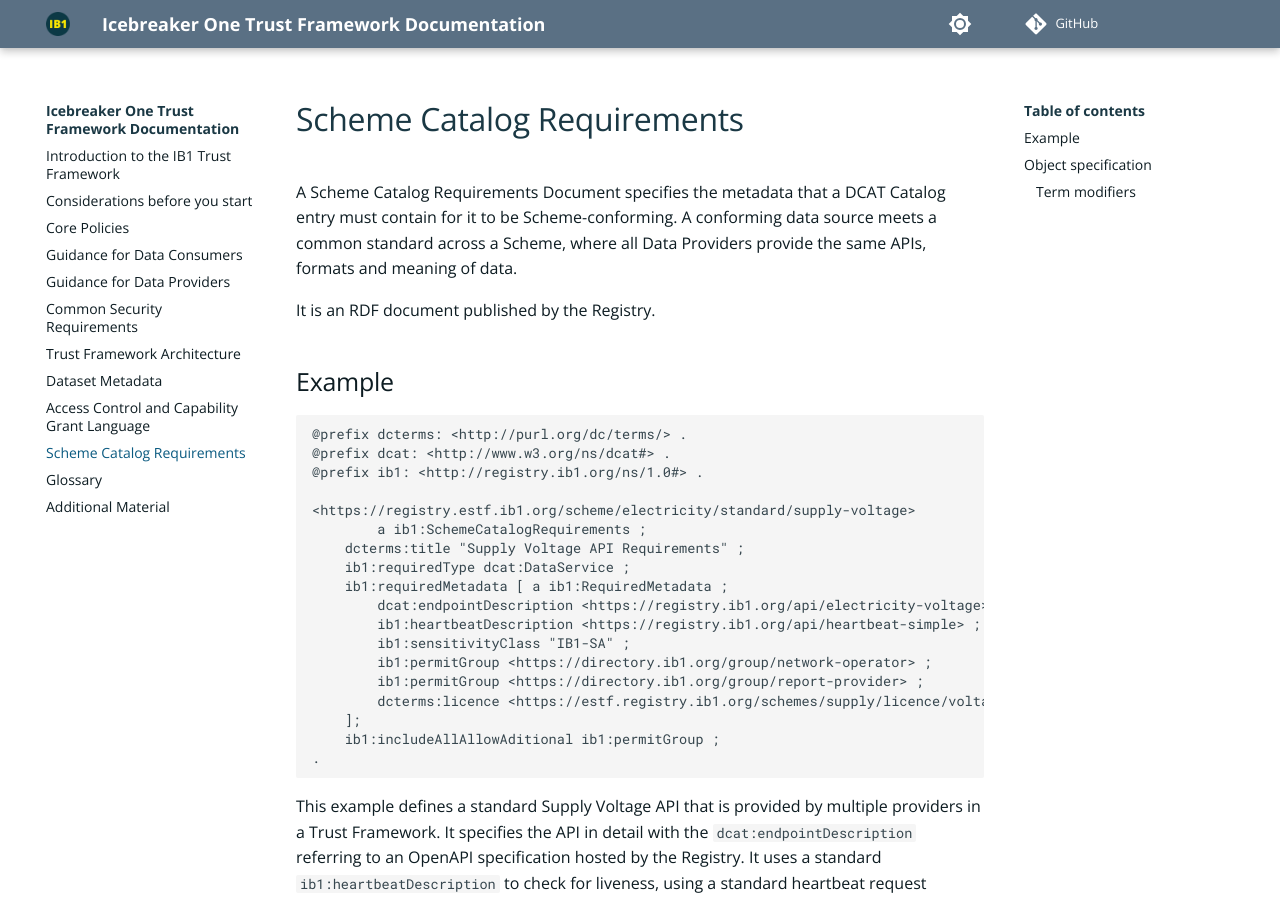
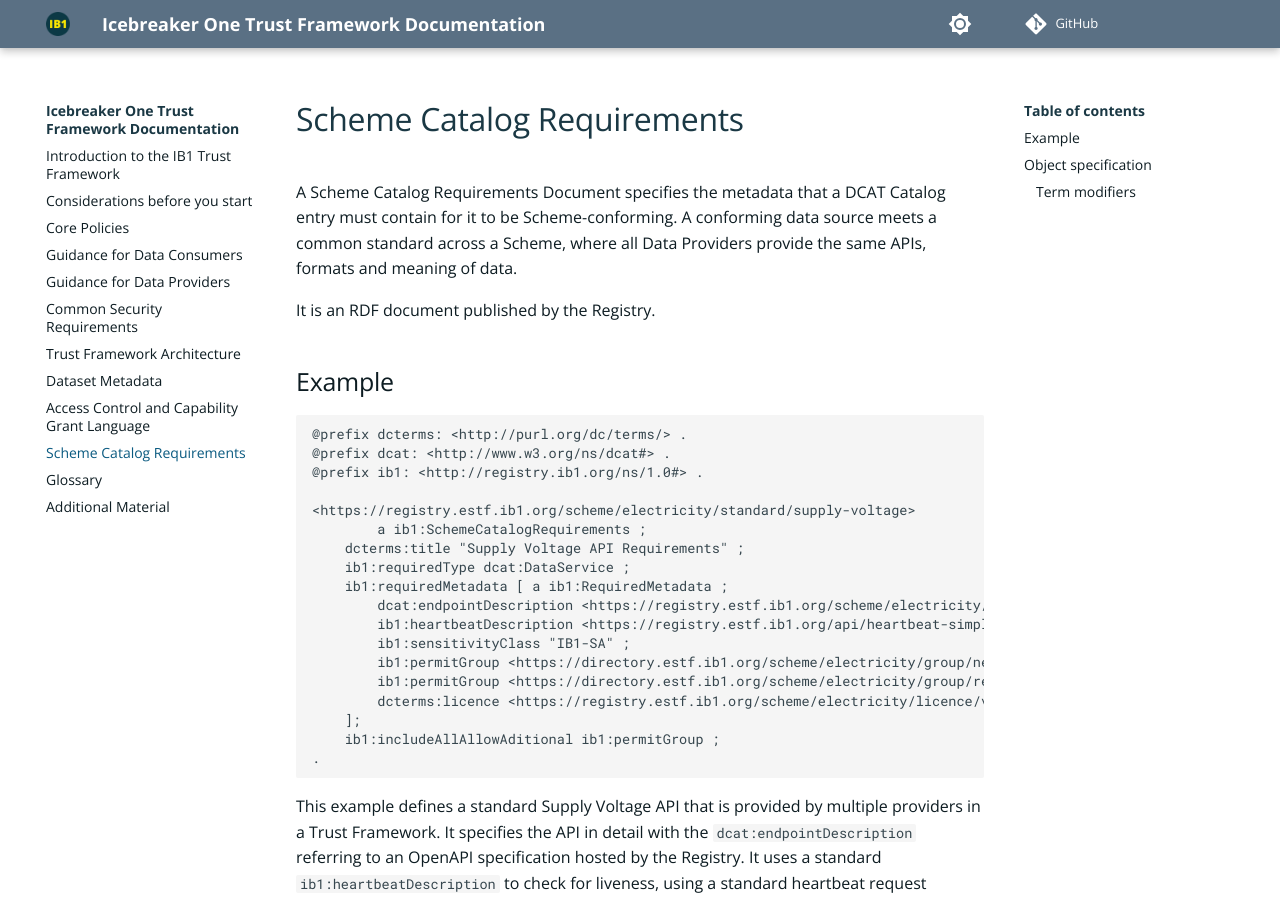
Before and after one commit to icebreakerone/ib1-technical-docs, an MkDocs documentation site: the page built from docs/scheme_catalog_requirements.md, in a window 1280 px wide and 900 px high. Built offline with MkDocs 1.6.1 and Material for MkDocs 9.7.7, drawn with Linux system fonts in a browser that asks for light colours; plug-ins that fetch from the network failed and are left out; comment, search, counter and statistics services are not loaded; the version menu is left out; some of the changed lines change nothing that is shown.

Commit message:
docs/scheme_catalog_requirements.md updated from https://stackedit.net/

```diff
--- a/docs/scheme_catalog_requirements.md
+++ b/docs/scheme_catalog_requirements.md
@@ -17,12 +17,12 @@
 	dcterms:title "Supply Voltage API Requirements" ;
 	ib1:requiredType dcat:DataService ;
 	ib1:requiredMetadata [ a ib1:RequiredMetadata ;
-	    dcat:endpointDescription <https://registry.ib1.org/api/electricity-voltage> ;
-	    ib1:heartbeatDescription <https://registry.ib1.org/api/heartbeat-simple> ;
+	    dcat:endpointDescription <https://registry.estf.ib1.org/scheme/electricity/api/voltage> ;
+	    ib1:heartbeatDescription <https://registry.estf.ib1.org/api/heartbeat-simple/1.0> ;
 	    ib1:sensitivityClass "IB1-SA" ;
-	    ib1:permitGroup <https://directory.ib1.org/group/network-operator> ;
-	    ib1:permitGroup <https://directory.ib1.org/group/report-provider> ;
-	    dcterms:licence <https://estf.registry.ib1.org/schemes/supply/licence/voltage-reporting-v1> ;
+	    ib1:permitGroup <https://directory.estf.ib1.org/scheme/electricity/group/network-operator> ;
+	    ib1:permitGroup <https://directory.estf.ib1.org/scheme/electricity/group/report-provider> ;
+	    dcterms:licence <https://registry.estf.ib1.org/scheme/electricity/licence/voltage-reporting/1.4> ;
 	];
 	ib1:includeAllAllowAditional ib1:permitGroup ;
 .
@@ -57,7 +57,7 @@
 
 
 <!--stackedit_data:
-eyJoaXN0b3J5IjpbLTE2NzgwOTM4NDQsMTQ0NDg3NTgyNSw2Nz
-Q1NzY0ODEsLTE3OTQ0OTUwNDYsLTUyODY0NTczNywxMzg5NzAy
-MDM4LDExMTMxMjg5NjksMTI2ODgzNjcwOF19
+eyJoaXN0b3J5IjpbOTk1NjgzMTc5LDE0NDQ4NzU4MjUsNjc0NT
+c2NDgxLC0xNzk0NDk1MDQ2LC01Mjg2NDU3MzcsMTM4OTcwMjAz
+OCwxMTEzMTI4OTY5LDEyNjg4MzY3MDhdfQ==
 -->
```
